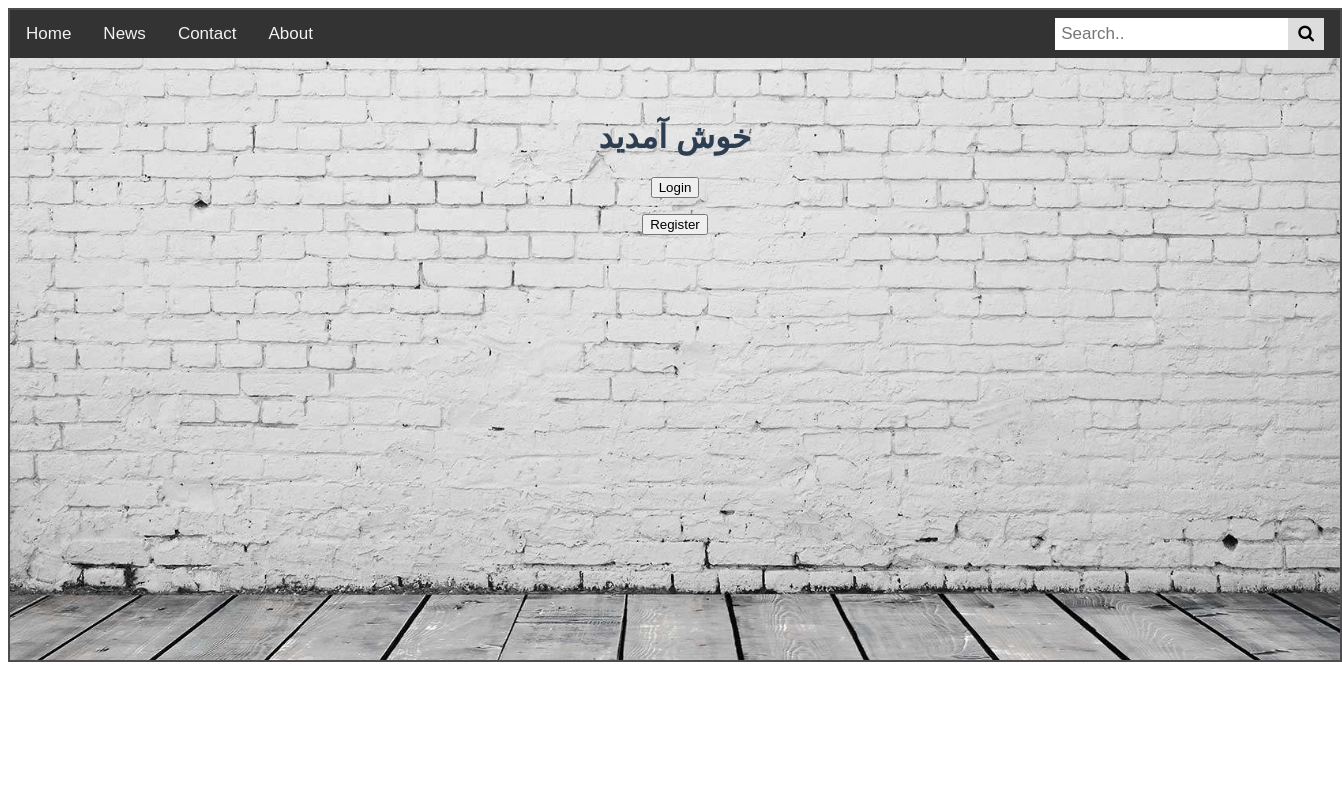
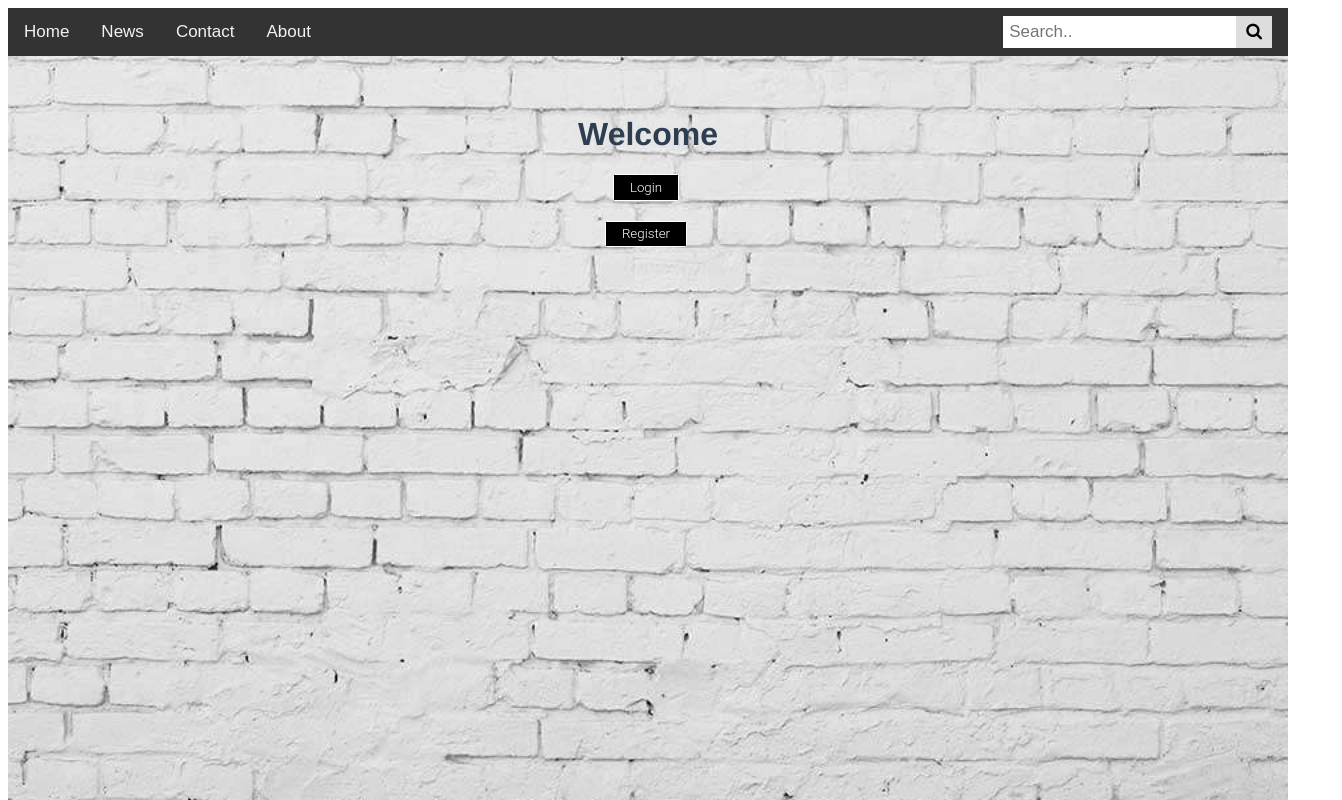
Before and after one commit to MTaghaddomi/Front-esh, a Vue app: page /#/ in a window 1280 px wide. Shown: the top 800 px of the page, 1342 px wide, since content can reach past the window. Built offline with nearby package versions, Linux system fonts and the light colour scheme.

Commit message:
Styling Improvement

```diff
--- a/src/App.vue
+++ b/src/App.vue
@@ -4,7 +4,7 @@
     <NavBar></NavBar>
     <div id="app">
 
-        <h1 v-if="checkRoute">خوش آمدید</h1>
+        <h1 v-if="checkRoute">Welcome</h1>
         <!-- will only be displayed when we are at the home page url has only a '/'-->
 
 
@@ -61,9 +61,8 @@ export default{
 
 /* Position text in the middle of the page/image */
 .container{
-    width: 1330px;
-    height:650px ;
-    border: 2px solid rgb(77, 75, 78);
+    width: 100vw;
+    height:100vw ;
     overflow: hidden;
      background-image: url("../src/assets/img/1.jpg");
  /* Center and scale the image nicely */
@@ -72,7 +71,19 @@ export default{
   background-size: cover;
 
 }
-
+.bouncy{
+    animation:bouncy 5s infinite linear;
+    position: relative;
+}
+@keyframes bouncy{
+    0%{top:0em}
+ 40%{top:0em}
+ 43%{top:-0.9em}
+ 46%{top:0em}
+ 48%{top:-0.4em}
+ 50%{top:0em}
+ 100%{top:0em;}
+}
 
 
 
--- a/src/components/LoginBorder.vue
+++ b/src/components/LoginBorder.vue
@@ -93,6 +93,7 @@ import { required, minLength, between } from 'vuelidate/lib/validators'
     border-radius: 25px;
     margin-left: 450px;
     margin-top: 55px;
+    background-color: #555555
 }
 .miniborderitems{
     width : 70%;
--- a/src/components/LoginOrRegister.vue
+++ b/src/components/LoginOrRegister.vue
@@ -1,10 +1,11 @@
 <template>
     <div>
         <p>
-            <button @click="navigateToLogin"> Login </button>
+            <button class="button1 bouncy" @click="navigateToLogin">Login</button>
+
         </p>
         <p>
-            <button @click="navigateToRegister"> Register </button>
+            <button class="button1 bouncy" @click="navigateToRegister"> Register </button>
         </p>
 
     </div>
@@ -26,4 +27,39 @@ export default {
 
 <style>
 
+.button1{
+display:inline-block;
+padding:0.35em 1.2em;
+border:0.1em solid #FFFFFF;
+margin:0 0.3em 0.3em 0;
+border-radius:0.12em;
+box-sizing: border-box;
+text-decoration:none;
+font-family:'Roboto',sans-serif;
+font-weight:300;
+color:#FFFFFF;
+text-align:center;
+transition: all 0.2s;
+background-color: #000000;
+}
+.button1:hover{
+color:#000000;
+background-color:#FFFFFF;
+}
+
+.bouncy{
+animation:bouncy 5s infinite linear;
+position:relative;
+}
+@keyframes bouncy {
+0%{top:0em}
+40%{top:0em}
+43%{top:-0.9em}
+46%{top:0em}
+48%{top:-0.4em}
+50%{top:0em}
+100%{top:0em;}
+}
+
+
 </style>
--- a/src/components/RegisterBorder.vue
+++ b/src/components/RegisterBorder.vue
@@ -30,7 +30,7 @@
             <input required v-model="email" @blur="checkemail" type="text" name="email" id= "email" class="Registeritems" placeholder="پست الکترونیک">
         </p>
         <p>
-            <input type="checkbox" name="subscription" v-model="subscribed"> میخواهم آخرین اخبار مربوط به سایت را از طریق ایمیل دریافت کنم
+            <input type="checkbox" name="subscription" v-model="subscribed"><span class="registertext"> میخواهم آخرین اخبار مربوط به سایت را از طریق ایمیل دریافت کنم</span>
         </p>
         <button class="Registerbutton" :disabled="!registerenable">
             ثبت نام
@@ -94,8 +94,8 @@ export default{
 
 <style>
 .Registeritems{
-    width : 30%;
-    height : 35px;
+    width : 170px;
+    height : 20px;
     text-align: center;
     border: 2px solid rgb(77, 74, 74);
 }
@@ -113,8 +113,8 @@ export default{
   -webkit-transition-duration: 0.4s;
   transition-duration: 0.4s;
   cursor: pointer;
-  border-radius: 20%;
-  width: 30%;
+  border-radius: 28px;
+  width: 140px;
 }
 .button5 {
   background-color: white;
```
